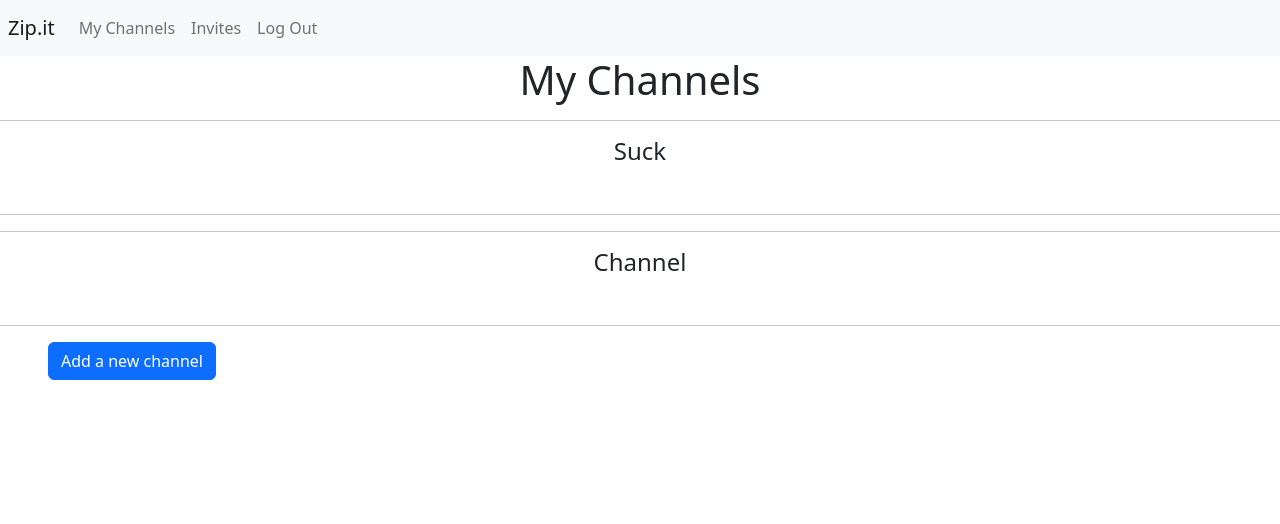
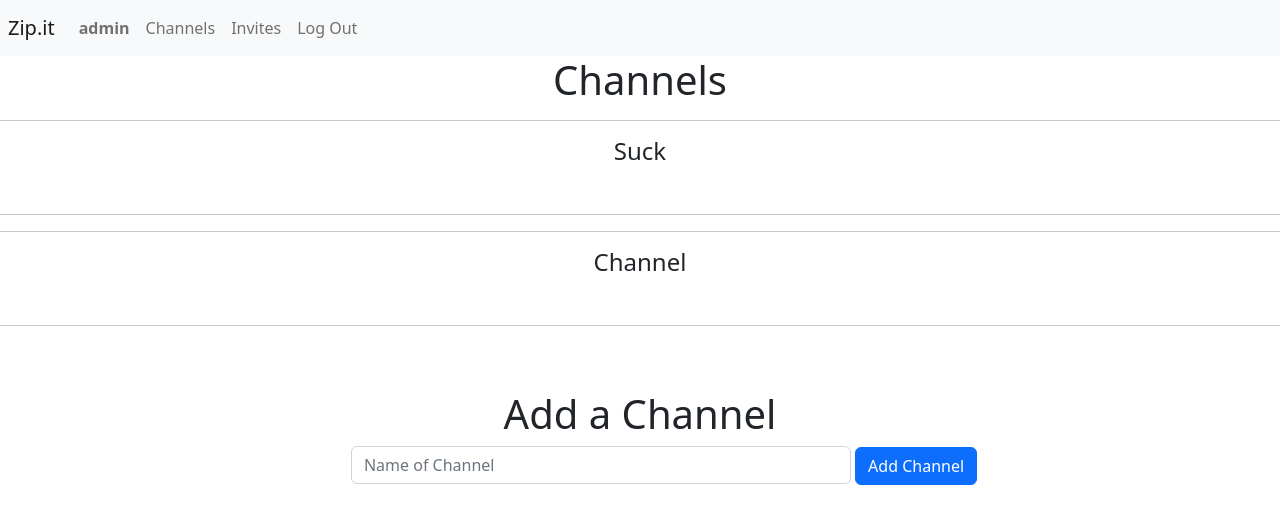
Before and after one commit to titancoder12/CS50W-Final-Project, a Django app: page /channels in a window 1280 px wide. Shown: the top 524 px of the page. Run offline with Django 3.2, Linux system fonts and the light colour scheme; a user stored in the database is signed in; data comes from the database, SQL or seed files in the repository; both versions use the stored data as it was after the commit.

Commit message:
bug involving list_invites, finished the create new channel function

```diff
--- a/zip_it/chat/static/chat/channels.js
+++ b/zip_it/chat/static/chat/channels.js
@@ -1,8 +1,12 @@
 document.addEventListener('DOMContentLoaded', () => {
     loadchannels();
+    document.querySelector('#addchannelbtn').addEventListener('click', ()=>{
+        addnewchannel();
+    });
 })
 
 function loadchannels() {
+    clear_channels();
     fetch('/api/channels')
     .then(response => response.json())
     .then((result) => {
@@ -16,6 +20,33 @@ function loadchannels() {
     })
 }
 
-function addnewchannels() {
-    //TODO
+function addnewchannel() {
+    fetch('/api/createchannel', {
+        method: 'POST',
+        //headers: {'X-CSRFToken': csrftoken},
+        //mode: 'same-origin',
+        body: JSON.stringify({
+            channel_name: document.querySelector('#newchannelname').value
+        })
+    })
+    .then(()=>loadchannels())
+    .then(()=>alert('Channel Created Successfully!', 'success'))
+    .then(()=>{
+        document.querySelector('#newchannelname').value = '';
+    });
 }
+
+function clear_channels() {
+    document.querySelector('#channels').innerHTML = '';
+}
+
+function alert(message, alert_type) {
+    const alert = document.createElement('div');
+    alert.className = `center alert alert-${alert_type} alert-dismissible fade show`;
+    alert.innerHTML = `<b>${message}</b>
+    <button type="button" class="btn-close" id='dismissalert' data-bs-dismiss="alert" aria-label="Close"></button>`;
+    document.querySelector('#alerts').append(alert);
+    document.querySelector('#dismissalert').addEventListener('click', ()=>{
+        document.querySelector('#alerts').innerHTML = '';
+    });
+}
--- a/zip_it/chat/static/chat/styles.css
+++ b/zip_it/chat/static/chat/styles.css
@@ -9,3 +9,7 @@
 .hovermouse:hover {
     cursor: pointer;
 }
+
+.nobreak {
+    display: inline;
+}
--- a/zip_it/chat/templates/chat/channels.html
+++ b/zip_it/chat/templates/chat/channels.html
@@ -4,10 +4,14 @@
     Zip.it
 {% endblock %}
 {% block body %}
-    <h1 class="center">My Channels</h1>
+    <h1 class="center">Channels</h1>
     <div id="channels"></div>
-    <div id="addchannel">
-        <button class='btn btn-primary ms-5' id="addchannelbtn">Add a new channel</button>
+    <br>
+    <br>
+    <div class='center' id="addchannel">
+        <h1>Add a Channel</h1>
+        <input style='display:inline; width: 500px;' class="form-control ms-5" id="newchannelname" placeholder="Name of Channel"></input>
+        <button class='btn btn-primary' id="addchannelbtn">Add Channel</button>
     </div>
 {% endblock %}
 {% block script %}
--- a/zip_it/chat/templates/chat/index.html
+++ b/zip_it/chat/templates/chat/index.html
@@ -4,10 +4,11 @@
     Zip.it
 {% endblock %}
 {% block body %}
-    <h1 class="center">Welcome to Zip.it!</h1>
     {% if user.is_authenticated %}
+        <h1 class="center">Welcome to Zip.it, {{ user.username }}!</h1>
         <h3 class="center">If this is your first time, you can read the tutorial <a href="/tutorial">here</a>!</h3>
     {% else %}
+        <h1 class="center">Welcome to Zip.it!</h1>
         <h3 class="center">It looks like you haven't logged in yet! You can log in <a href="/login">here</a>, or if you haven't created an account, you can create one by clicking on <a href="/register">this</a> link.</h3>
     {% endif %}
 {% endblock %}
--- a/zip_it/chat/templates/chat/invites.html
+++ b/zip_it/chat/templates/chat/invites.html
@@ -5,6 +5,7 @@
 {% endblock %}
 {% block body %}
     <h1 class="center">Invites</h1>
+    <div id="invites"></div>
 {% endblock %}
 {% block script %}
     <script src="{% static 'chat/invites.js' %}"></script>
--- a/zip_it/chat/templates/chat/layout.html
+++ b/zip_it/chat/templates/chat/layout.html
@@ -13,9 +13,10 @@
         {% block title %}
         {% endblock %}
     </title>
+    <div id="alerts">
+    </div>
     <nav class="navbar navbar-expand-lg navbar-light bg-light">
         <a href='/' class="navbar-brand ms-2" href="#">Zip.it</a>
-
         <div>
           <ul class="navbar-nav ms-auto">
                 <!--li class="nav-item">
@@ -23,7 +24,10 @@
                 </li-->
             {% if user.is_authenticated %}
             <li class="nav-item">
-                <a class="nav-link" href="/channels">My Channels</a>
+                <a class="nav-link" href="/"><strong>{{ user.username }}</strong></a>
+            </li>
+            <li class="nav-item">
+                <a class="nav-link" href="/channels">Channels</a>
             </li>
             <li class="nav-item">
                 <a class="nav-link" href="/invites">Invites</a>
--- a/zip_it/chat/urls.py
+++ b/zip_it/chat/urls.py
@@ -13,6 +13,10 @@ urlpatterns = [
 
     # API Routes
     path("api/channels", views.channelsAPI, name='channels_api'),
-    path("api/createchannel", views.newchannel, name='new_channel')
+    path("api/createchannel", views.newchannel, name='new_channel'),
+    path("api/invites", views.list_invites, name="list_invites"),
+    path("api/sendinvite", views.send_invite, name="send_invite"),
+    path("api/accept_invite", views.accept_invite, name="accept_invite"),
+    path("api/decline_invite", views.decline_invite, name="decline_invite"),
 
 ]
--- a/zip_it/chat/views.py
+++ b/zip_it/chat/views.py
@@ -7,6 +7,7 @@ from .models import User, Channel, Channel_person, Channel_message, Invite
 from django.core.mail import send_mail
 from django.contrib.auth.decorators import login_required
 import json
+from django.views.decorators.csrf import csrf_exempt
 
 # Create your views here.
 def login_view(request):
@@ -119,10 +120,82 @@ def channelsAPI(request):
 
     return JsonResponse(channels, safe=False)
 
+@csrf_exempt
 def newchannel(request):
     request_json = json.loads(request.body)
 
     if not request.user.is_authenticated:
         return HttpResponse(status=401)
+
     channel = Channel(creator=User(request.user.id), name=request_json.get("channel_name", ""))
     channel.save()
+
+    channel_person = Channel_person(user=User(request.user.id), channel=Channel(channel.id))
+    channel_person.save()
+    return HttpResponse(status=200)
+
+def send_invite(request):
+    request_json = json.loads(request.body)
+
+    if not request.user.is_authenticated:
+        return HttpResponse(status=401)
+
+    # Check if user is actually in channel
+    channel = request_json.get("channel", "")
+    channel_person = Channel_person.objects.filter(user=User(request.user.id), channel=Channel(channel))
+
+    if channel_person[0] == {}:
+        return HttpResponse(status=401)
+
+    # Make sure recipient is not already in channel
+    channel_person_recipient = Channel_person.objects.filter(channel=Channel(channel), user=User(request_json.get("recipient", "")))
+
+    if channel_person[0] != {}:
+        return HttpResponse(status=409)
+
+    invite = Invite(sender=User(request.user.id), reciever=User(request_json.get("recipient", "")), channel=Channel(request_json.get("channel", "")))
+    invite.save()
+    return HttpResponse(status=200)
+
+def list_invites(request):
+    invites_queryset = Invite.objects.filter(reciever=User(request.user.id), accepted=False)
+    invites = []
+    for invite in invites_queryset:
+        dict = invite
+        dict["channel_name"] = str(invite.channel.name)
+        invites.append(dict)
+        print('invite!')
+    print(invites)
+    return invites
+
+def accept_invite(request):
+    request_json = json.loads(request.body)
+
+    if not request.user.is_authenticated:
+        return HttpResponse(status=401)
+
+    invite = Invite.objects.filter(reciever=User(request.user.id), id=request_json.get("invite_id", "")).values()
+    if invite[0] == {}:
+        return HttpResponse(status=404)
+
+    invite = Invite.objects.get(reciever=User(request.user.id), id=request_json.get("invite_id", ""))
+    invite.accepted = True
+    invite.save()
+
+    channel_person = Channel_person(user=User(request.user.id), channel=Channel(invite.channel))
+    channel_person.save()
+    return HttpResponseRedirect('/channel/'+invite.channel)
+
+def decline_invite(request):
+    request_json = json.loads(request.body)
+
+    if not request.user.is_authenticated:
+        return HttpResponse(status=401)
+
+    invite = Invite.objects.filter(reciever=User(request.user.id), id=request_json.get("invite_id", "")).values()
+    if invite[0] == {}:
+        return HttpResponse(status=404)
+
+    invite = Invite.objects.get(reciever=User(request.user.id), id=request_json.get("invite_id", ""))
+    invite.delete()
+    return HttpResponse(status=200)
```
Also changed, not shown: zip_it/chat/static/chat/invites.js (+17 -0 lines), zip_it/db.sqlite3.
